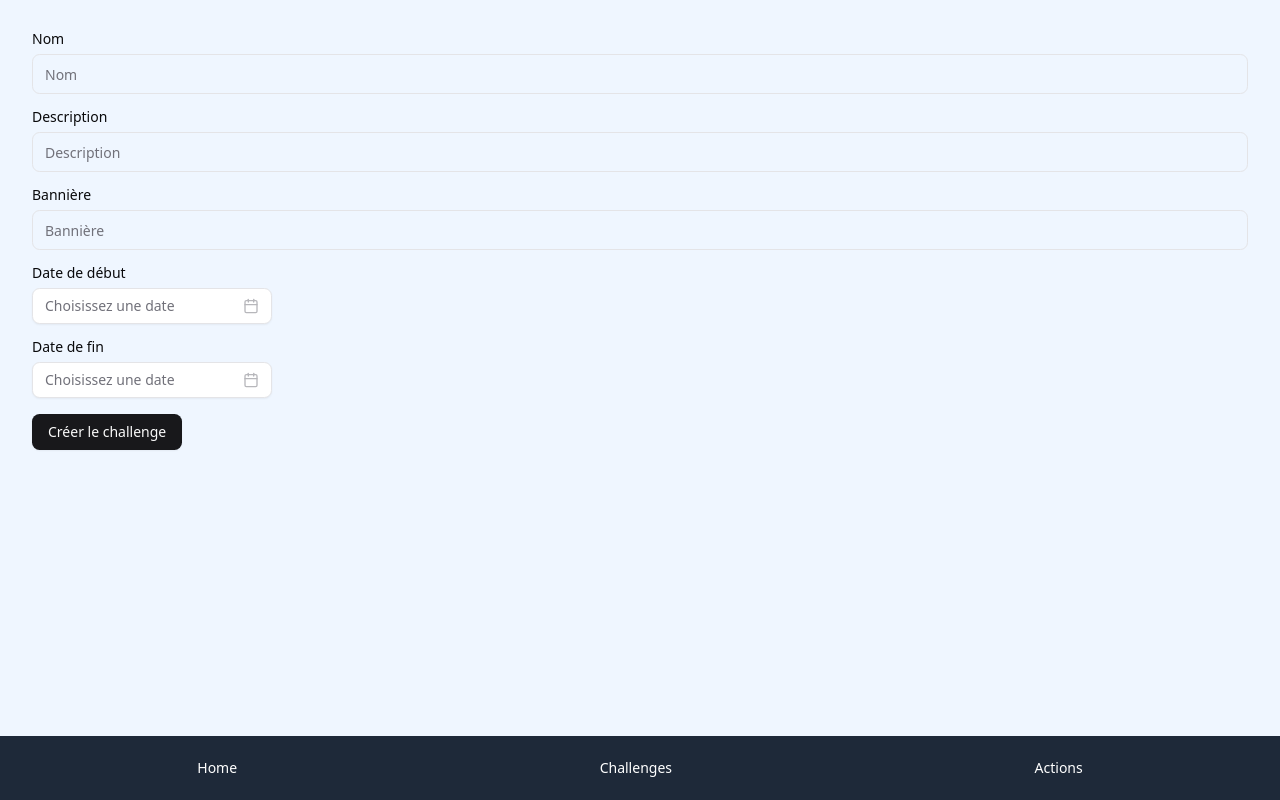
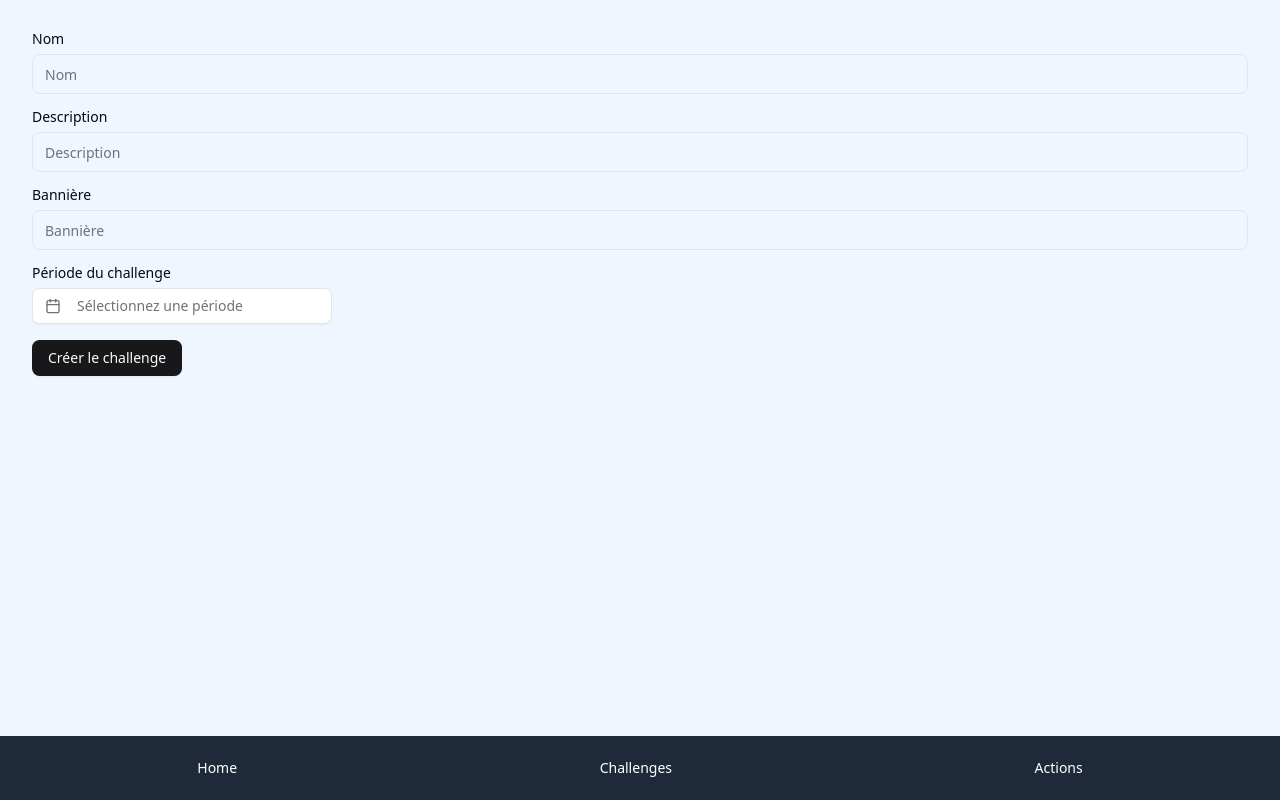
Before and after one commit to WildCodeSchool/2024-09-wns-jaune-ecochallenges, a React (Vite) app in the folder frontend/: page /challenge/new in a window 1280 px wide. Built offline with nearby package versions, Linux system fonts and the light colour scheme.

Commit message:
set datepicker to range mode

```diff
--- a/frontend/src/components/ChallengeCreationForm.tsx
+++ b/frontend/src/components/ChallengeCreationForm.tsx
@@ -39,16 +39,18 @@ export const ChallengeCreationForm = () => {
         }),
       description: z.string().optional(),
       bannerURL: z.string().optional(),
-      startDate: z.date({
-        required_error: 'Votre challenge doit avoir une date de début',
-      }),
-      endDate: z.date({
-        required_error: 'Votre challenge doit avoir une date de fin',
+      dateRange: z.object({
+        from: z.date({
+          required_error: 'Votre challenge doit avoir une date de début',
+        }),
+        to: z.date({
+          required_error: 'Votre challenge doit avoir une date de fin',
+        }),
       }),
     })
-    .refine((data) => new Date(data.endDate) > new Date(data.startDate), {
+    .refine((data) => data.dateRange.to > data.dateRange.from, {
       message: 'La date de fin doit être postérieure à la date de début',
-      path: ['endDate'],
+      path: ['dateRange.to'],
     });
 
   const form = useForm<z.infer<typeof formSchema>>({
@@ -65,8 +67,8 @@ export const ChallengeCreationForm = () => {
             label: data.label,
             ...(data.description && { description: data.description }),
             ...(data.bannerURL && { bannerUrl: data.bannerURL }),
-            startDate: data.startDate.toISOString(),
-            endDate: data.endDate.toISOString(),
+            startDate: data.dateRange.from.toISOString(),
+            endDate: data.dateRange.to.toISOString(),
             actions: [],
           },
         },
@@ -124,80 +126,46 @@ export const ChallengeCreationForm = () => {
 
         <FormField
           control={form.control}
-          name="startDate"
+          name="dateRange"
           render={({ field }) => (
             <FormItem className="flex flex-col">
-              <FormLabel>Date de début</FormLabel>
+              <FormLabel>Période du challenge</FormLabel>
               <Popover>
                 <PopoverTrigger asChild>
                   <FormControl>
                     <Button
                       variant={'outline'}
                       className={cn(
-                        'w-[240px] pl-3 text-left font-normal',
+                        'w-[300px] justify-start text-left font-normal',
                         !field.value && 'text-muted-foreground'
                       )}
                     >
-                      {field.value ? (
-                        format(new Date(field.value), 'PPP', { locale: fr })
+                      <CalendarIcon className="mr-2 h-4 w-4" />
+                      {field.value?.from ? (
+                        field.value.to ? (
+                          <>
+                            {format(field.value.from, 'PPP', { locale: fr })} -{' '}
+                            {format(field.value.to, 'PPP', { locale: fr })}
+                          </>
+                        ) : (
+                          format(field.value.from, 'PPP', { locale: fr })
+                        )
                       ) : (
-                        <span>Choisissez une date</span>
+                        <span>Sélectionnez une période</span>
                       )}
-                      <CalendarIcon className="ml-auto h-4 w-4 opacity-50" />
                     </Button>
                   </FormControl>
                 </PopoverTrigger>
                 <PopoverContent className="w-auto p-0" align="start">
                   <Calendar
-                    mode="single"
+                    initialFocus
+                    mode="range"
+                    defaultMonth={field.value?.from}
+                    selected={field.value}
+                    onSelect={field.onChange}
+                    numberOfMonths={2}
                     locale={fr}
-                    selected={field.value ? new Date(field.value) : undefined}
-                    onSelect={field.onChange}
                     disabled={(date) => date < new Date()}
-                    initialFocus
-                  />
-                </PopoverContent>
-              </Popover>
-              <FormMessage />
-            </FormItem>
-          )}
-        />
-
-        <FormField
-          control={form.control}
-          name="endDate"
-          render={({ field }) => (
-            <FormItem className="flex flex-col">
-              <FormLabel>Date de fin</FormLabel>
-              <Popover>
-                <PopoverTrigger asChild>
-                  <FormControl>
-                    <Button
-                      variant={'outline'}
-                      className={cn(
-                        'w-[240px] pl-3 text-left font-normal',
-                        !field.value && 'text-muted-foreground'
-                      )}
-                    >
-                      {field.value ? (
-                        format(new Date(field.value), 'PPP', { locale: fr })
-                      ) : (
-                        <span>Choisissez une date</span>
-                      )}
-                      <CalendarIcon className="ml-auto h-4 w-4 opacity-50" />
-                    </Button>
-                  </FormControl>
-                </PopoverTrigger>
-                <PopoverContent className="w-auto p-0" align="start">
-                  <Calendar
-                    mode="single"
-                    locale={fr}
-                    selected={field.value ? new Date(field.value) : undefined}
-                    onSelect={field.onChange}
-                    disabled={(date) =>
-                      date < form.getValues('startDate') || date < new Date()
-                    }
-                    initialFocus
                   />
                 </PopoverContent>
               </Popover>
```
